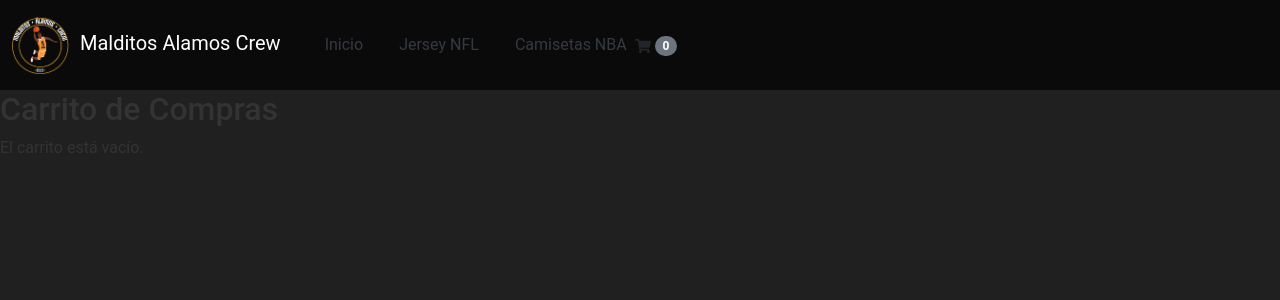
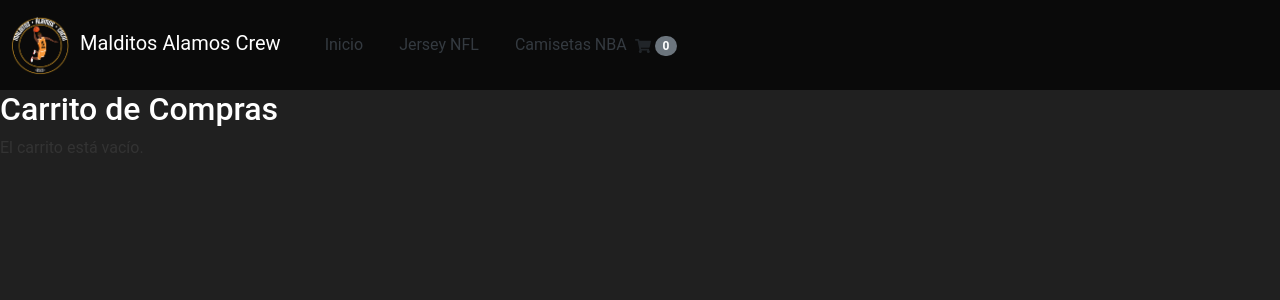
Before and after one commit to roddman23/tiendayamil, a React (Vite) app: page /cart in a window 1280 px wide. Shown: the top 300 px of the page. Built offline with nearby package versions, Linux system fonts and the light colour scheme.

Commit message:
css carrito

```diff
--- a/src/Components/Cart/Cart.jsx
+++ b/src/Components/Cart/Cart.jsx
@@ -8,7 +8,7 @@ const Cart = () => {
 
   return (
     <div>
-      <h2>Carrito de Compras</h2>
+      <div className="cart-item-title"><h2>Carrito de Compras</h2></div>
       {cart.length === 0 ? (
         <p>El carrito está vacío.</p>
       ) : (
--- a/src/Components/Cart/CartItem.css
+++ b/src/Components/Cart/CartItem.css
@@ -21,29 +21,31 @@
 
   .cart-item-info {
     flex: 1; /* Ocupa todo el espacio restante */
+    color:#ffffff;
   }
 
   .cart-item-title {
     font-size: 18px;
     font-weight: bold;
     margin-bottom: 5px;
+    color: white;
   }
 
   .cart-item-description {
     font-size: 14px;
-    color: #666;
+    color: #ffffff;
     margin-bottom: 10px;
   }
 
   .cart-item-price {
     font-size: 16px;
     font-weight: bold;
-    color: #333;
+    color: #ffffff;
   }
 
   .cart-item-quantity {
     font-size: 14px;
-    color: #666;
+    color: #ffffff;
   }
 
   .cart-item-buttons {
```
